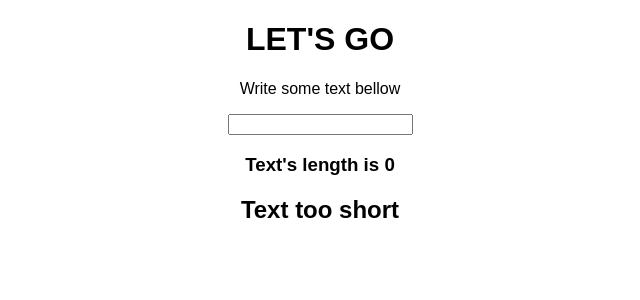
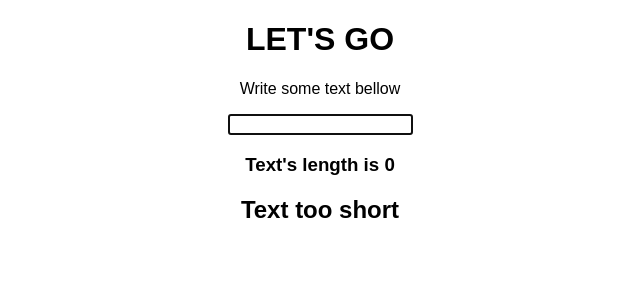
Before and after one commit to ElDav1d/react-complete-guide-deeper-into-components, a React app: page / in a window 1280 px wide. Shown: the top 300 px of the page, without its empty margins (320-960 px from the left). Built offline with nearby package versions, Linux system fonts and the light colour scheme.

Commit message:
Apply input focus with React ref

```diff
--- a/src/containers/App.js
+++ b/src/containers/App.js
@@ -6,10 +6,19 @@
 import PseudoStoreContext from '../context/pseudo-store-context';
 
 class App extends Component {
+  constructor(props) {
+    super(props)
+    this.inputElementRef = React.createRef();
+  }
+
   state = {
     inputString: '',
     savedStrings: [],
     showStrings: false
+  }
+
+  componentDidMount() {
+    this.inputElementRef.current.focus();
   }
 
   textChangeHandler = (event) => {
@@ -57,6 +66,7 @@
         <form>
           <label className={classes.AppInput}>Write some text bellow</label>
           <input
+            ref={this.inputElementRef}
             onChange={this.textChangeHandler}
             type="text"
             value={this.state.inputString}/>
```
